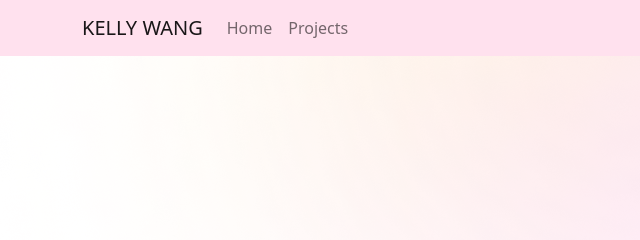
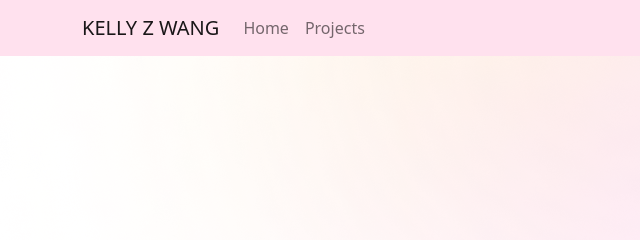
Before and after one commit to kellyzwang/kelly-z-wang-projects, a React app: page / in a window 1280 px wide. Shown: the top 240 px of the page, 0-640 px from the left. Built offline with nearby package versions, Linux system fonts and the light colour scheme.

Commit message:
minor change

```diff
--- a/public/index.html
+++ b/public/index.html
@@ -25,7 +25,7 @@
       work correctly both with client-side routing and a non-root public URL.
       Learn how to configure a non-root public URL by running `npm run build`.
     -->
-    <title>KELLY WANG</title>
+    <title>KELLY Z WANG</title>
   </head>
   <body>
     <noscript>You need to enable JavaScript to run this app.</noscript>
--- a/src/components/NavBar.js
+++ b/src/components/NavBar.js
@@ -10,7 +10,7 @@ export function NavBar(props) {
         <div>
             <Navbar collapseOnSelect expand="lg" variant="light" className="color-nav fixed-top">
                 <Container>
-                    <Navbar.Brand as={Link} to="/home">KELLY WANG</Navbar.Brand>
+                    <Navbar.Brand as={Link} to="/home">KELLY Z WANG</Navbar.Brand>
                     <Navbar.Toggle aria-controls="responsive-navbar-nav" />
                     <Navbar.Collapse id="responsive-navbar-nav">
                         <Nav className="me-auto">
```
